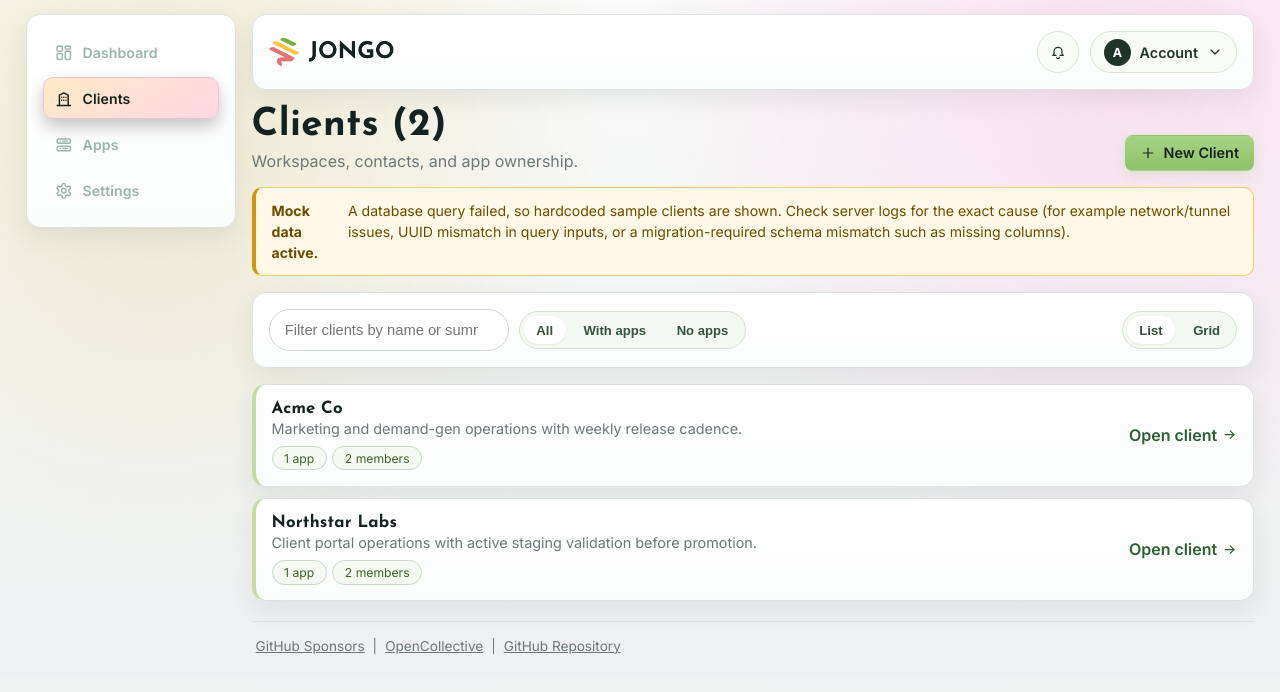
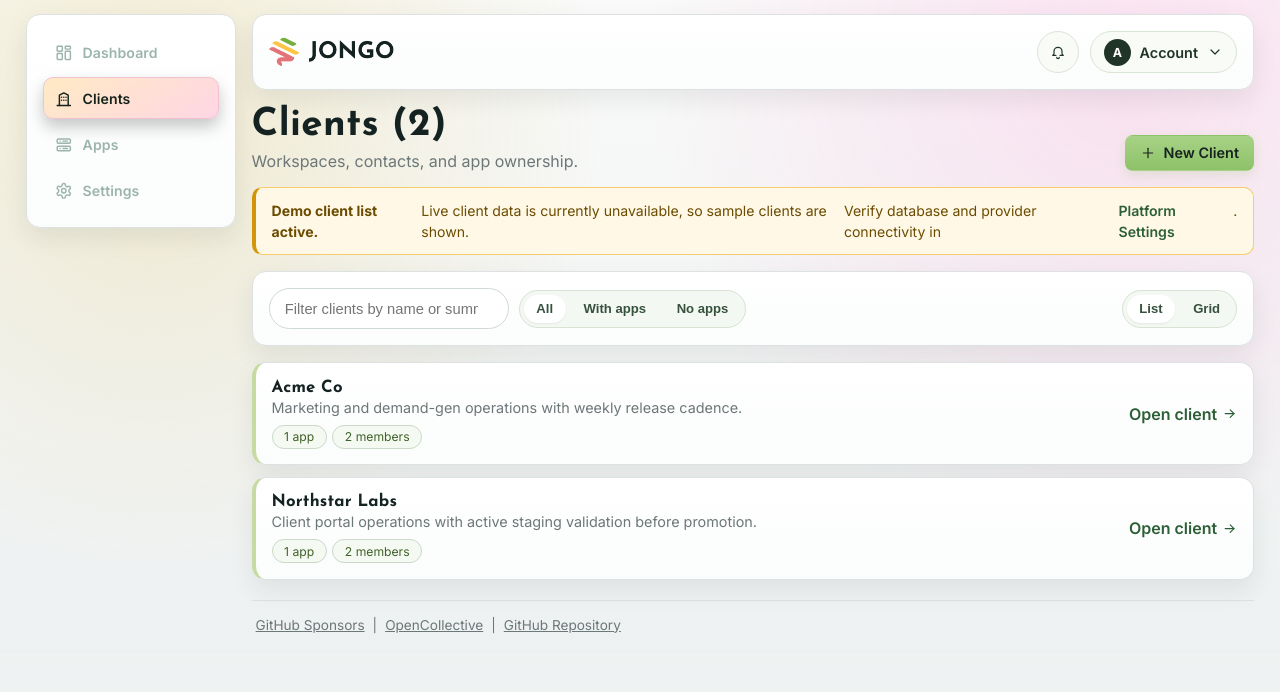
Before and after one commit to Manifest-FTS/jongo-os, a Next.js app in the folder apps/web/: page /clients in a window 1280 px wide. Shown: the top 692 px of the page. Built offline with nearby package versions, Linux system fonts and the light colour scheme; no server answers.

Commit message:
refactor: simplify client maintenance messaging

```diff
--- a/apps/web/src/app/(platform)/clients/[clientId]/apps/page.tsx
+++ b/apps/web/src/app/(platform)/clients/[clientId]/apps/page.tsx
@@ -66,7 +66,7 @@ export default async function ClientAppsPage({ params }: Params) {
                 <div style={{ display: "flex", gap: "0.35rem", alignItems: "center" }}>
                   <span className={`status-chip ${app.status}`}>{app.status}</span>
                   {canViewInternalMetadata && app.ownershipState !== "mapped" ? (
-                    <span className="tag tag-warning" style={{ fontSize: "0.75rem" }}>{app.ownershipDiagnostic}</span>
+                    <span className="tag tag-warning" style={{ fontSize: "0.75rem" }}>mapping needs review</span>
                   ) : null}
                 </div>
               </div>
--- a/apps/web/src/app/(platform)/clients/[clientId]/settings/page.tsx
+++ b/apps/web/src/app/(platform)/clients/[clientId]/settings/page.tsx
@@ -40,7 +40,7 @@ export default async function ClientSettingsPage({ params }: Params) {
           </p>
           {linkedProjects.length === 0 ? (
             <div className="diagnostic-banner" style={{ marginBottom: "1rem" }}>
-              <strong>No linked Coolify project.</strong> Unmapped apps may appear orphaned in diagnostics.
+              <strong>No linked Coolify project.</strong> Link at least one project so this client's apps map cleanly in Jongo.
             </div>
           ) : null}
           {client.dbId ? (
--- a/apps/web/src/app/(platform)/clients/page.tsx
+++ b/apps/web/src/app/(platform)/clients/page.tsx
@@ -1,5 +1,6 @@
 import { auth } from "@/lib/auth.config";
 import { listClientWorkspaces, listSiteDirectory } from "@/lib/repositories";
+import Link from "next/link";
 import CreateOrganizationForm from "@/components/CreateOrganizationForm";
 import ClientDirectoryView from "@/components/ClientDirectoryView";
 
@@ -33,8 +34,10 @@ export default async function ClientsPage() {
 
       {isMock && (
         <div className="diagnostic-banner">
-          <strong>Mock data active.</strong> A database query failed, so hardcoded sample clients are shown.
-          Check server logs for the exact cause (for example network/tunnel issues, UUID mismatch in query inputs, or a migration-required schema mismatch such as missing columns).
+          <strong>Demo client list active.</strong> Live client data is currently unavailable, so sample clients are shown.
+          <span> Verify database and provider connectivity in </span>
+          <Link href="/settings#runtime-diagnostics" className="action-link">Platform Settings</Link>
+          <span>.</span>
         </div>
       )}
 
```
